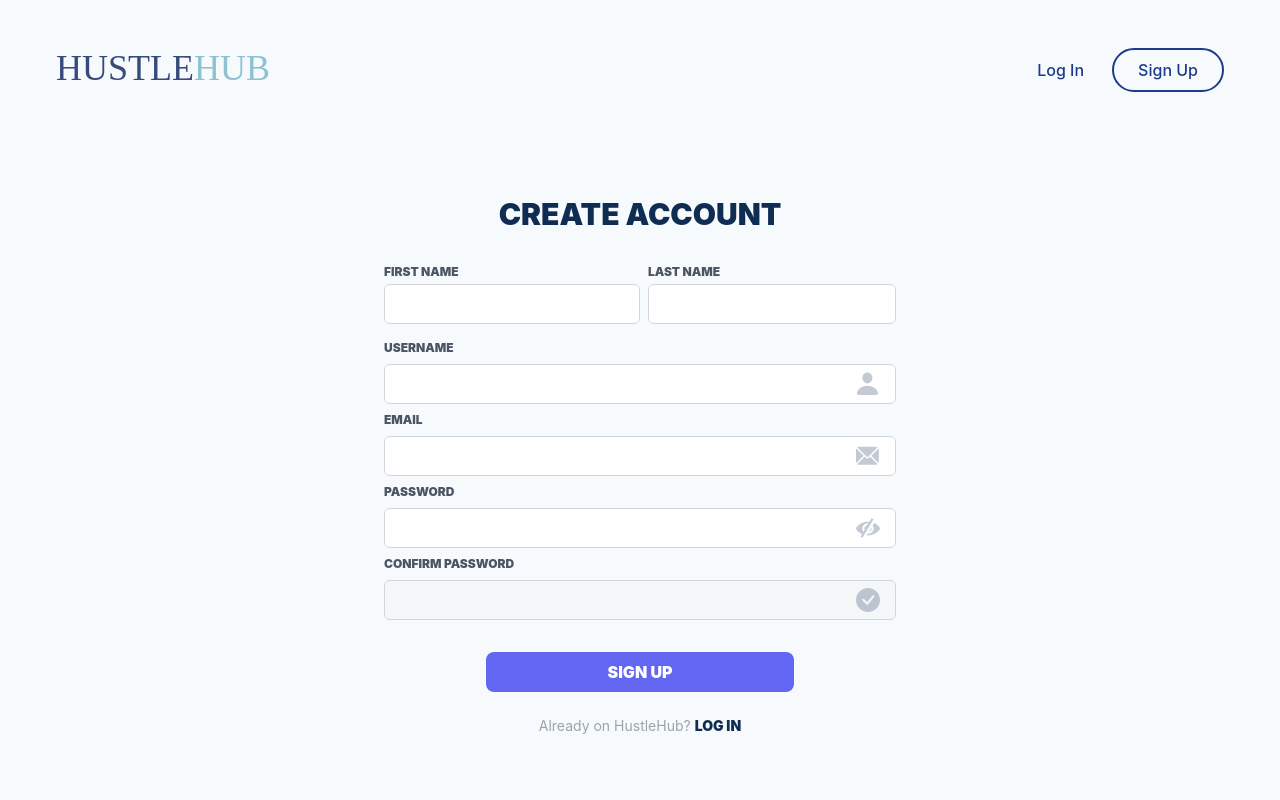
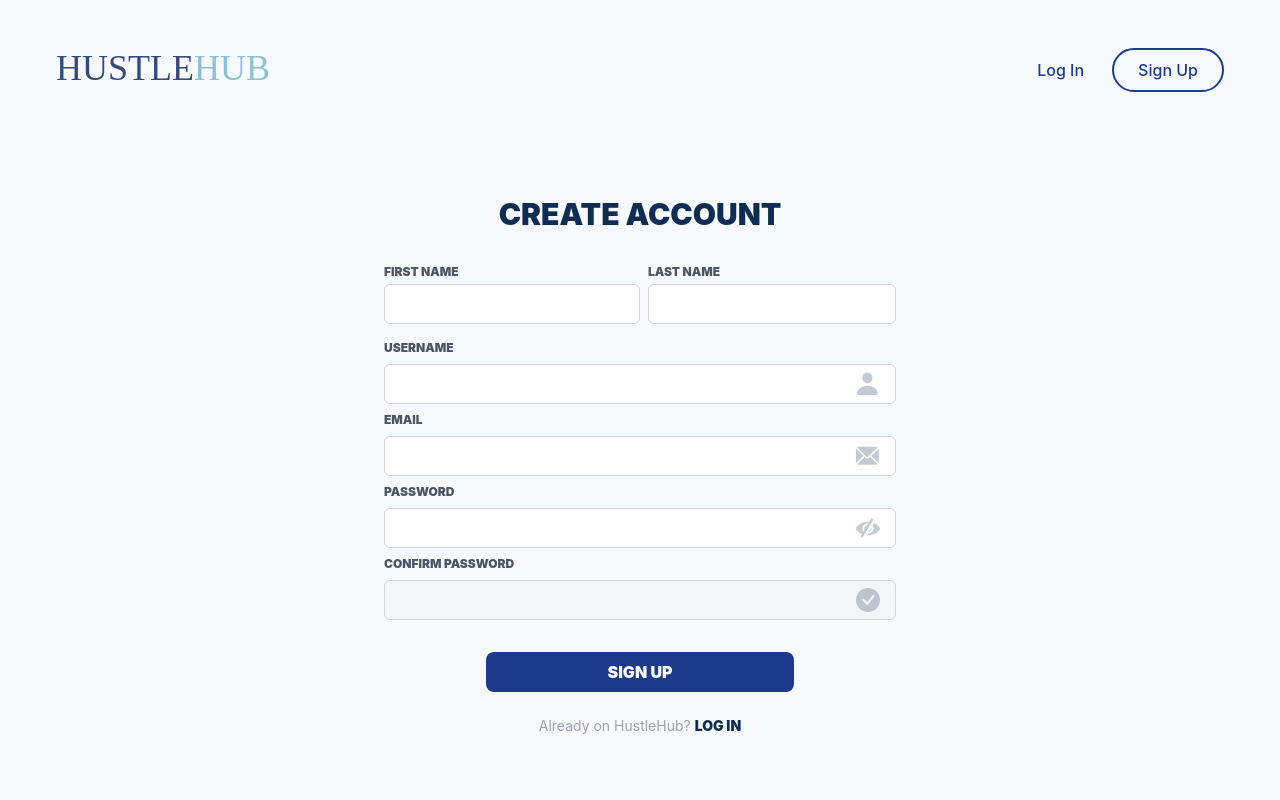
Before and after one commit to ALPHA-GPTK/HustleHub, a PHP site: page /signup.php in a window 1280 px wide. Run offline with PHP 8.4, Linux system fonts and the light colour scheme; style sheets or scripts are compiled from the project's sources.

Commit message:
changed button colors

```diff
--- a/login.php
+++ b/login.php
@@ -61,7 +61,7 @@ if ((isset($_COOKIE['user_email'], $_COOKIE['user_password']))) {
               </label>
             </div>
             <div class="mb-6">
-              <input type="submit" value="Log In" name="login" class="w-3/5 flex justify-center mx-auto px-3 py-2 text-white bg-indigo-500 rounded-lg focus:bg-indigo-600 focus:outline-none uppercase font-black cursor-pointer">
+              <input type="submit" value="Log In" name="login" class="w-3/5 flex justify-center mx-auto px-3 py-2 text-white bg-blue-900 rounded-lg focus:bg-blue-900 focus:outline-none uppercase font-black cursor-pointer">
             </div>
             <p class="text-sm text-center text-gray-400">New to HustleHub?
               <a class="text-blue focus:outline-none font-black focus:underline focus:text-indigo-500 dark:focus:border-indigo-800 uppercase" href="signup.php">Sign Up</a>
--- a/signup.php
+++ b/signup.php
@@ -62,7 +62,7 @@
               </div>
               <!-- Signup Button -->
               <div class="py-6 space-y-6">
-                <input type="submit" name="signup" value="Sign Up" class="w-3/5 flex justify-center mx-auto px-3 py-2 text-white bg-indigo-500 rounded-lg focus:bg-indigo-600 focus:outline-none uppercase font-black cursor-pointer" />
+                <input type="submit" name="signup" value="Sign Up" class="w-3/5 flex justify-center mx-auto px-3 py-2 text-white bg-blue-900 rounded-lg focus:bg-blue-900 focus:outline-none uppercase font-black cursor-pointer" />
                 <p class="text-sm text-center text-gray-400">Already on HustleHub?
                   <a class="text-blue focus:outline-none font-black focus:underline focus:text-indigo-500 dark:focus:border-indigo-800 uppercase" href="login.php">Log In</a>
                 </p>
```
